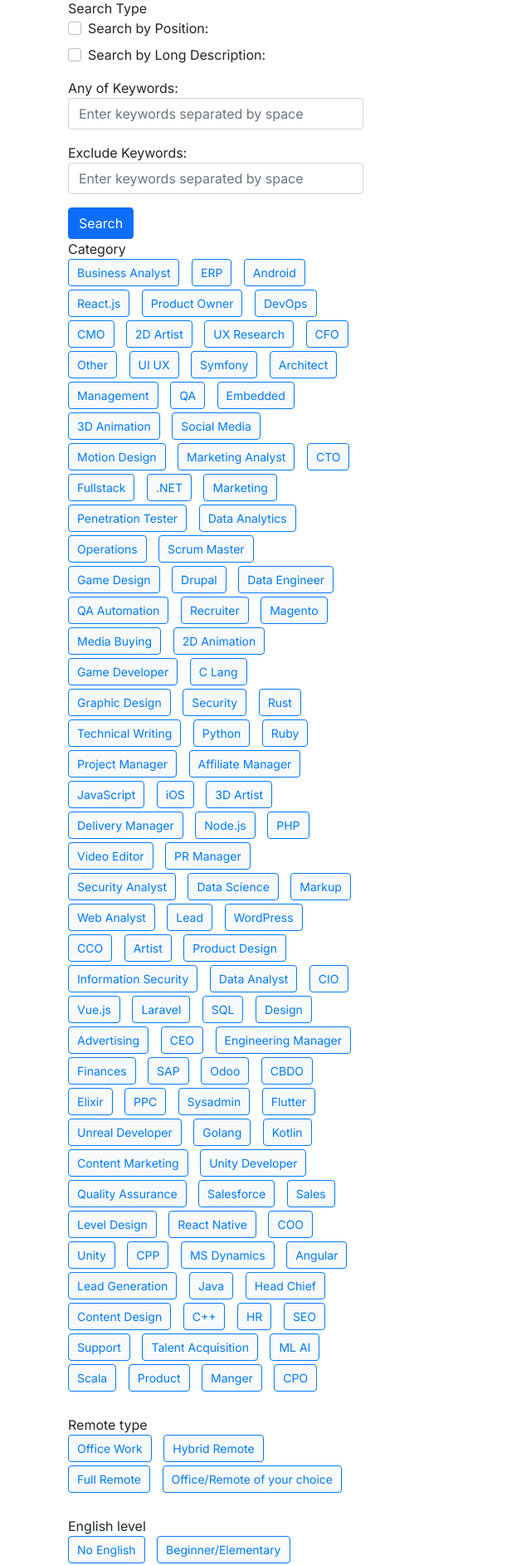
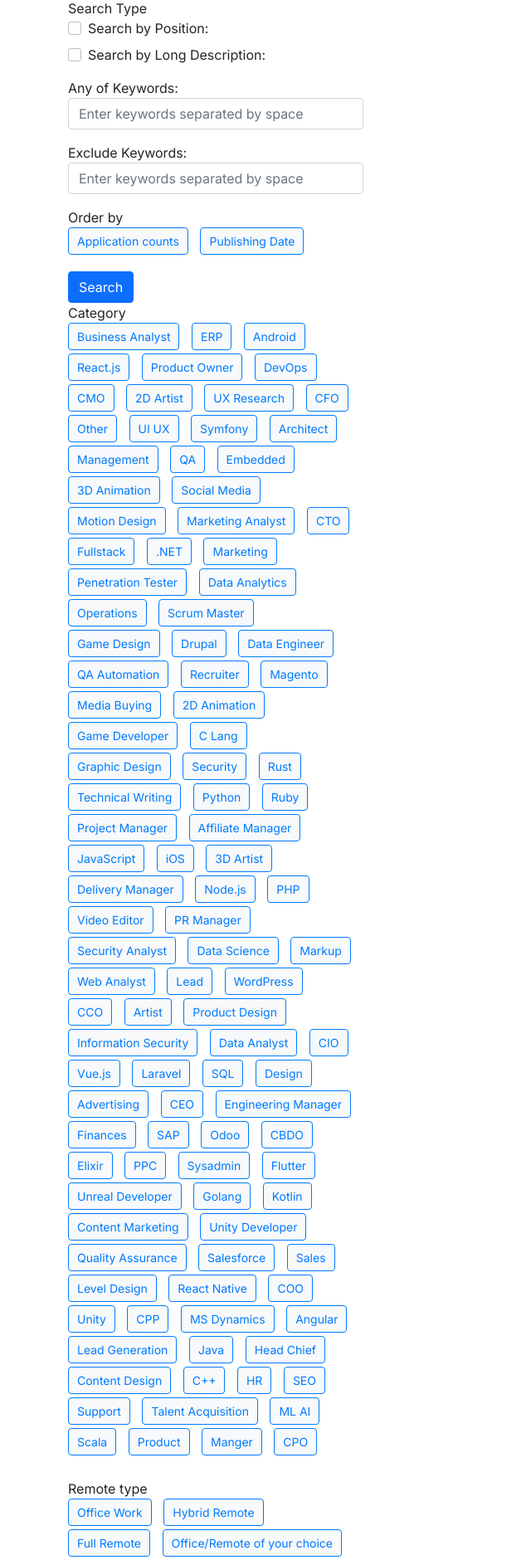
Before and after one commit to djinni-co/djinni-jobs-search-test, a Django app: page / in a window 1280 px wide. Shown: the part 561-2447 px from the top of the page at 83% size, without its empty margins (0-640 px from the left). Run offline with Django 4.2, Linux system fonts and the light colour scheme; data that the repository does not hold is empty.

Commit message:
Added job postings ordering by applications count and publishing dates

```diff
--- a/app/jobs/forms.py
+++ b/app/jobs/forms.py
@@ -1,5 +1,6 @@
 from django import forms
 from jobs.models import Category, RemoteType, EnglishLevel, RelocateType, Experience
+
 
 class JobFilterForm(forms.Form):
     """
@@ -31,6 +32,19 @@ class JobFilterForm(forms.Form):
         widget=forms.TextInput(attrs={'class': 'form-control', 'placeholder': 'Enter keywords separated by space'})
     )
 
+
+class OrderSelectionForm(forms.Form):
+    """
+    Order job postings by these fields
+    """
+    selected_order = forms.CharField(widget=forms.HiddenInput(), required=False)
+
+    def __init__(self, *args, **kwargs):
+        super(OrderSelectionForm, self).__init__(*args, **kwargs)
+        self.order_choices = [("applications_count", "Application counts"),
+                              ("published", "Publishing Date")]
+
+
 class CategoryFilterForm(forms.Form):
     """
     Encapsulate remaining filters extraction in one form
--- a/app/jobs/utils.py
+++ b/app/jobs/utils.py
@@ -36,7 +36,7 @@ def q_form_handler(jobs: QuerySet, form: forms.Form) -> QuerySet:
     return jobs
 
 
-def category_form_handler(jobs: QuerySet, form: forms.Form) -> Tuple[QuerySet, dict]:
+def category_form_handler(jobs: QuerySet, form: forms.Form, context_arg: dict) -> Tuple[QuerySet, dict]:
     """
     Handle job postings filtering by category form user input and return tuple containing
     filtered job postings and predefined context(needed for template rendering)
@@ -60,9 +60,24 @@ def category_form_handler(jobs: QuerySet, form: forms.Form) -> Tuple[QuerySet, d
         "selected_remote_type": remote_type,
         "selected_english_level": english_level,
         "selected_experience_level": experience_level
+    } | context_arg
+
+    return jobs, context
+
+
+def order_form_handler(jobs: QuerySet, form: forms.Form, context_arg: dict) -> Tuple[QuerySet, dict]:
+    """
+    Order job postings by applications or publishing dates
+    """
+    order = form.cleaned_data.get("selected_order")
+    if order:
+        jobs = jobs.order_by(f"-{order}")
+
+    context = {
+        "selected_order": order
     }
 
-    return jobs, context
+    return jobs, context | context_arg
 
 
 def filter_by_query(jobs: QuerySet, query: str, position_only: bool, description_only: bool) -> QuerySet:
--- a/app/jobs/views.py
+++ b/app/jobs/views.py
@@ -1,8 +1,8 @@
 from django.shortcuts import render
 
 from jobs.models import JobPosting
-from jobs.utils import q_form_handler, category_form_handler, paginate_jobs
-from jobs.forms import JobFilterForm, CategoryFilterForm
+from jobs.utils import q_form_handler, category_form_handler, order_form_handler, paginate_jobs
+from jobs.forms import JobFilterForm, CategoryFilterForm, OrderSelectionForm
 import random
 from django.db import transaction
 
@@ -11,6 +11,7 @@ def jobs_list(request):
     JOBS_PER_PAGE = 20
     form = JobFilterForm(request.GET)
     category_form = CategoryFilterForm(request.GET)
+    order_selection_form = OrderSelectionForm(request.GET)
     jobs = JobPosting.objects.all()
     context={}
 
@@ -18,7 +19,10 @@ def jobs_list(request):
         jobs = q_form_handler(jobs, form)
 
     if category_form.is_valid():
-        jobs, context = category_form_handler(jobs, category_form)
+        jobs, context = category_form_handler(jobs, category_form, context.copy())
+
+    if order_selection_form.is_valid():
+        jobs, context = order_form_handler(jobs, order_selection_form, context.copy())
 
     page = request.GET.get("page", 1)
     jobs_list, paginator = paginate_jobs(jobs, page, JOBS_PER_PAGE)
@@ -32,6 +36,7 @@ def jobs_list(request):
     render_context = {
         "form": form,
         "category_filter_form": category_form,
+        "order_selection_form": order_selection_form,
         "jobs": jobs_list,
         "paginator": paginator,
         "page_obj": jobs_list,
--- a/app/templates/jobs/list.html
+++ b/app/templates/jobs/list.html
@@ -121,6 +121,9 @@
           {% if selected_experience_level %}
             <button class="badge bg-primary btn btn-link" onclick="resetFilter('selected_experience_level')">{{ selected_experience_level }}</button>
           {% endif %}
+          {% if selected_order %}
+            <button class="badge bg-primary btn btn-link" onclick="resetFilter('selected_order')">{{ selected_order }}</button>
+          {% endif %}
         </div>
         <div class="form-group mb-3">
           {{ form.q.label_tag }}
@@ -147,6 +150,19 @@
         <div class="form-group mb-3">
           {{ form.exclude_keywords.label_tag }}
           {{ form.exclude_keywords }}
+        </div>
+        <div class="form-group mb-3">
+          <label>Order by</label>
+          <div class="category-buttons mb-3">
+          {% for value, label in order_selection_form.order_choices %}
+            <div class="checkbox-wrapper mb-1">
+                <input type="checkbox" id="order_{{ value }}" name="selected_order" value="{{ value }}"
+                       {% if value == selected_order %}checked{% endif %}
+                onclick="onlyOne(this)">
+                <label for="order_{{ value }}">{{ label }}</label>
+            </div>
+          {% endfor %}
+          </div>
         </div>
         <button type="submit" class="btn btn-primary">Search</button>
 
@@ -236,6 +252,8 @@
                   <b class="text-secondary">primary keyword: {{ job.primary_keyword }}; </b>
                   <b class="text-secondary">remote type: {{ job.remote_type }}; </b>
                   <b class="text-secondary">experience_level: {{ job.experience_years }}; </b>
+                  <b class="text-secondary">applications: {{ job.applications_count }}; </b>
+                  <b class="text-secondary">published: {{ job.published }}; </b>
                 </h6>
                 {{ job.long_description|safe }}
               </div>
```
